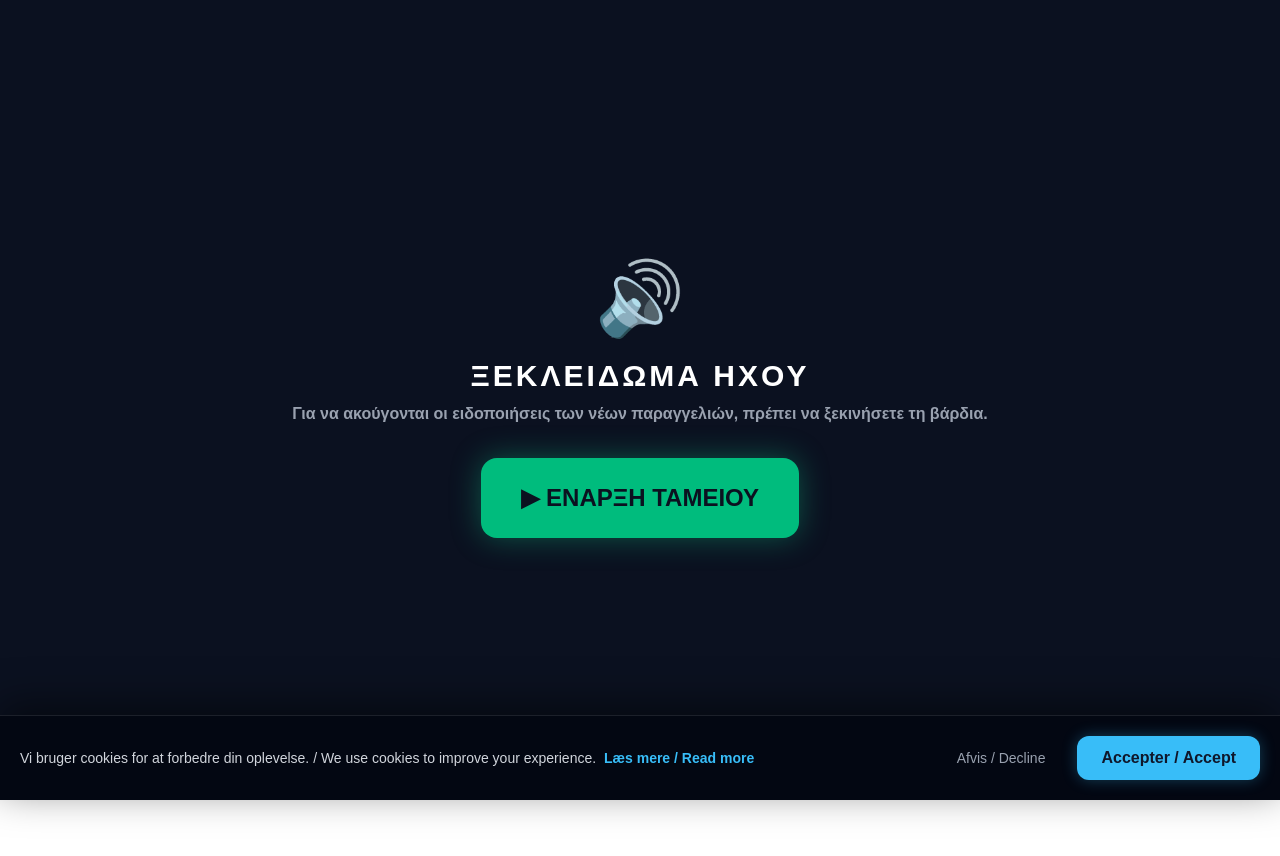
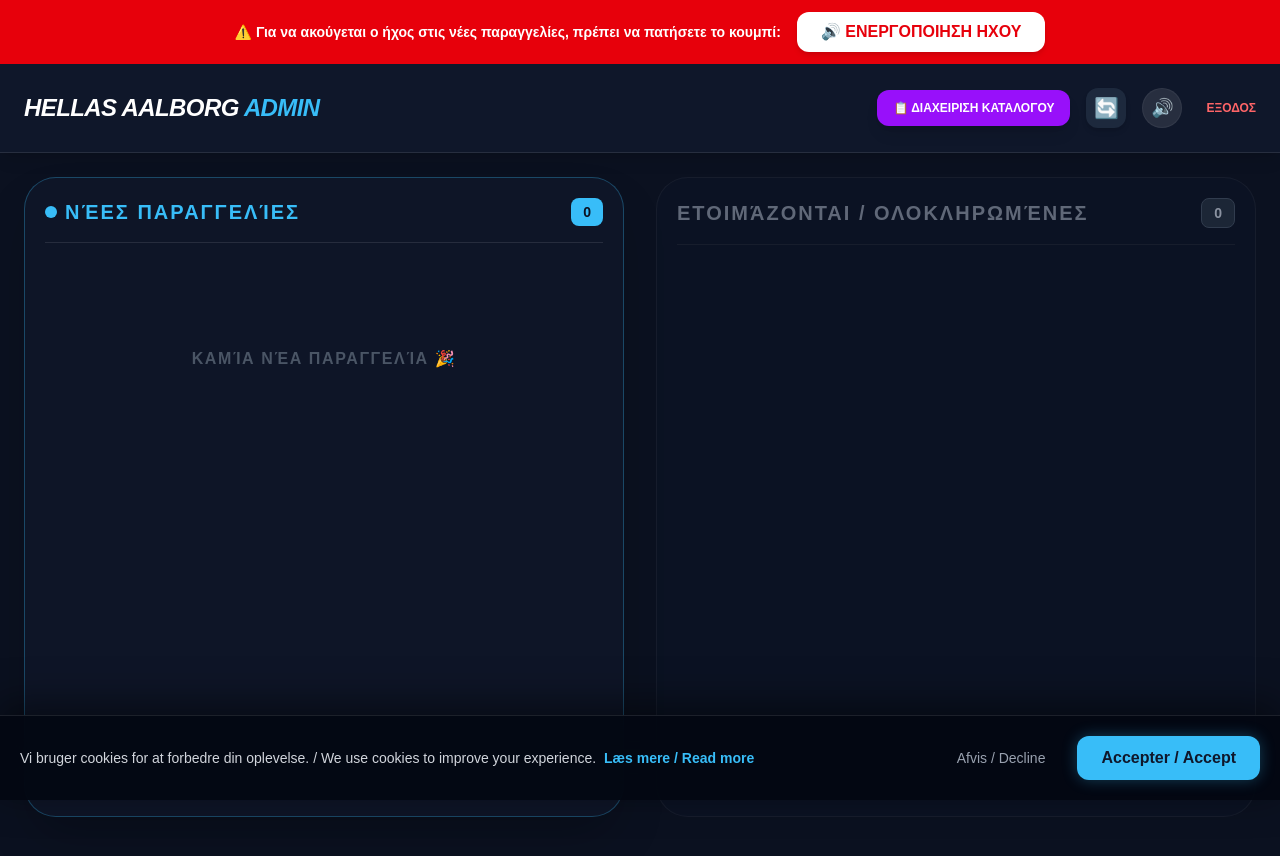
Before and after one commit to panoskoul108/hellas-aalborg-web, a Next.js app: page /admin in a window 1280 px wide. Shown: the top 856 px of the page. Before the commit the page ends 800 px from the top, so only its background shows below. Built offline with nearby package versions, Linux system fonts and the light colour scheme.

Commit message:
Update page.tsx

```diff
--- a/app/admin/page.tsx
+++ b/app/admin/page.tsx
@@ -2,7 +2,6 @@
 import React, { useState, useEffect } from 'react';
 import { supabase } from '../supabase';
 import { PrintTicket } from './PrintTicket';
-// Εισάγουμε την Κάρτα Παραγγελίας από τον νέο φάκελο components
 import { OrderCard } from '../../components/admin/OrderCard';
 
 export default function AdminDashboard() {
@@ -39,18 +38,16 @@ export default function AdminDashboard() {
     setIsLoading(false);
   };
 
-  // Zωντανή σύνδεση με το Supabase
   useEffect(() => {
     if (!user) return;
     const channel = supabase.channel('admin-orders-channel')
       .on('postgres_changes', { event: '*', schema: 'public', table: 'orders' }, () => {
-        fetchOrders(); // Φέρνει τα νέα δεδομένα αυτόματα
+        fetchOrders();
       })
       .subscribe();
     return () => { supabase.removeChannel(channel); };
   }, [user]);
 
-  // Αναπαραγωγή Ήχου
   useEffect(() => {
     const pendingCount = orders.filter(o => o.status === 'pending').length;
     if (pendingCount > prevCount && !isMuted && audioUnlocked) {
@@ -74,17 +71,14 @@ export default function AdminDashboard() {
     setAudioUnlocked(true);
   };
 
-  // ΑΠΟΔΟΧΗ ΚΑΙ ΣΥΓΧΡΟΝΙΣΜΟΣ ΜΕ ΤΗ ΒΑΣΗ
   const handleAcceptOrder = async (order: any, addedMins: number) => {
     const targetDate = new Date(new Date().getTime() + addedMins * 60000);
     const confirmedTime = targetDate.toLocaleTimeString("da-DK", { hour: '2-digit', minute: '2-digit' });
     const completedAt = new Date().toISOString();
 
-    // 1. Ακαριαία τοπική ενημέρωση για να νιώθει γρήγορο
     const updatedOrder = { ...order, status: 'completed', requested_time: confirmedTime, completed_at: completedAt };
     setOrders(prev => prev.map(o => o.id === order.id ? updatedOrder : o));
 
-    // 2. Ενημέρωση Βάσης (ώστε να το δει το Live Tracker του πελάτη)
     const { error } = await supabase
       .from('orders')
       .update({ status: 'completed', requested_time: confirmedTime, completed_at: completedAt })
@@ -92,30 +86,15 @@ export default function AdminDashboard() {
 
     if (error) {
       alert("Σφάλμα συγχρονισμού με τη βάση: " + error.message);
-      fetchOrders(); // Αν απέτυχε, επαναφέρει την παλιά κατάσταση (pending)
+      fetchOrders();
       return;
     }
 
-    // 3. Αποστολή στον εκτυπωτή
     setActivePrintOrder(updatedOrder);
     setIsPrinting(true);
   };
 
   if (isLoading) return <div className="min-h-screen bg-[#0B1120] flex items-center justify-center text-[#38BDF8] font-bold text-xl animate-pulse">Φόρτωση Ταμείου...</div>;
-
-  // Υποχρεωτικό ξεκλείδωμα ήχου
-  if (!audioUnlocked) {
-    return (
-      <div className="min-h-screen bg-[#0B1120] flex flex-col items-center justify-center p-6 text-center">
-        <span className="text-7xl mb-6">🔊</span>
-        <h1 className="text-3xl font-black text-white uppercase tracking-widest mb-2">Ξεκλειδωμα Ηχου</h1>
-        <p className="text-gray-400 font-bold mb-8">Για να ακούγονται οι ειδοποιήσεις των νέων παραγγελιών, πρέπει να ξεκινήσετε τη βάρδια.</p>
-        <button onClick={unlockSystem} className="bg-emerald-500 hover:bg-emerald-400 text-[#0B1120] px-10 py-6 rounded-2xl font-black text-2xl uppercase shadow-[0_0_30px_rgba(16,185,129,0.4)] transition-transform active:scale-95">
-          ▶ ΕΝΑΡΞΗ ΤΑΜΕΙΟΥ
-        </button>
-      </div>
-    );
-  }
 
   const pendingOrders = orders.filter(o => o.status === 'pending');
   const completedOrders = orders.filter(o => o.status === 'completed' && (new Date().getTime() - new Date(o.created_at).getTime() < 24 * 60 * 60 * 1000));
@@ -123,6 +102,16 @@ export default function AdminDashboard() {
   return (
     <>
       <audio id="notification-sound" src="/notification.mp3" preload="auto" />
+
+      {/* ΔΙΑΚΡΙΤΙΚΟ BANNER ΓΙΑ ΤΟΝ ΗΧΟ ΑΝΤΙ ΓΙΑ FULL SCREEN */}
+      {!audioUnlocked && (
+        <div className="bg-red-600 text-white p-3 text-center flex flex-col sm:flex-row justify-center items-center gap-4 z-50 relative">
+          <span className="font-bold text-sm">⚠️ Για να ακούγεται ο ήχος στις νέες παραγγελίες, πρέπει να πατήσετε το κουμπί:</span>
+          <button onClick={unlockSystem} className="bg-white text-red-600 font-black px-6 py-2 rounded-xl shadow-md hover:bg-gray-100 transition-colors">
+            🔊 ΕΝΕΡΓΟΠΟΙΗΣΗ ΗΧΟΥ
+          </button>
+        </div>
+      )}
 
       <div className={`min-h-screen font-sans bg-[#0B1120] text-gray-200 ${isPrinting ? "hidden" : "block"}`}>
         <header className="bg-[#0F172A] border-b border-white/10 p-4 md:p-6 sticky top-0 z-40 flex justify-between items-center shadow-lg">
@@ -143,7 +132,6 @@ export default function AdminDashboard() {
 
         <main className="p-4 md:p-6 max-w-[1400px] mx-auto grid grid-cols-1 lg:grid-cols-2 gap-8">
 
-          {/* ΣΤΗΛΗ 1: ΝΕΕΣ ΠΑΡΑΓΓΕΛΙΕΣ */}
           <div className="bg-[#0F172A]/80 border border-[#38BDF8]/30 rounded-[2rem] p-5 shadow-2xl min-h-[80vh]">
             <div className="flex justify-between items-center mb-6 border-b border-white/10 pb-4">
               <h2 className="font-black text-xl uppercase text-[#38BDF8] tracking-widest flex items-center gap-2">
@@ -166,7 +154,6 @@ export default function AdminDashboard() {
             </div>
           </div>
 
-          {/* ΣΤΗΛΗ 2: ΟΛΟΚΛΗΡΩΜΕΝΕΣ / ΑΠΟΔΕΚΤΕΣ */}
           <div className="bg-slate-900/30 border border-white/5 rounded-[2rem] p-5 opacity-90 hover:opacity-100 transition-opacity min-h-[80vh]">
             <div className="flex justify-between items-center mb-6 border-b border-white/5 pb-4">
               <h2 className="font-black text-xl uppercase text-gray-500 tracking-widest">Ετοιμάζονται / Ολοκληρωμένες</h2>
@@ -193,7 +180,6 @@ export default function AdminDashboard() {
         </main>
       </div>
 
-      {/* ΣΥΣΤΗΜΑ ΕΚΤΥΠΩΣΗΣ */}
       {isPrinting && (
         <div className="bg-white text-black w-full m-0 p-0">
           <PrintTicket
```
